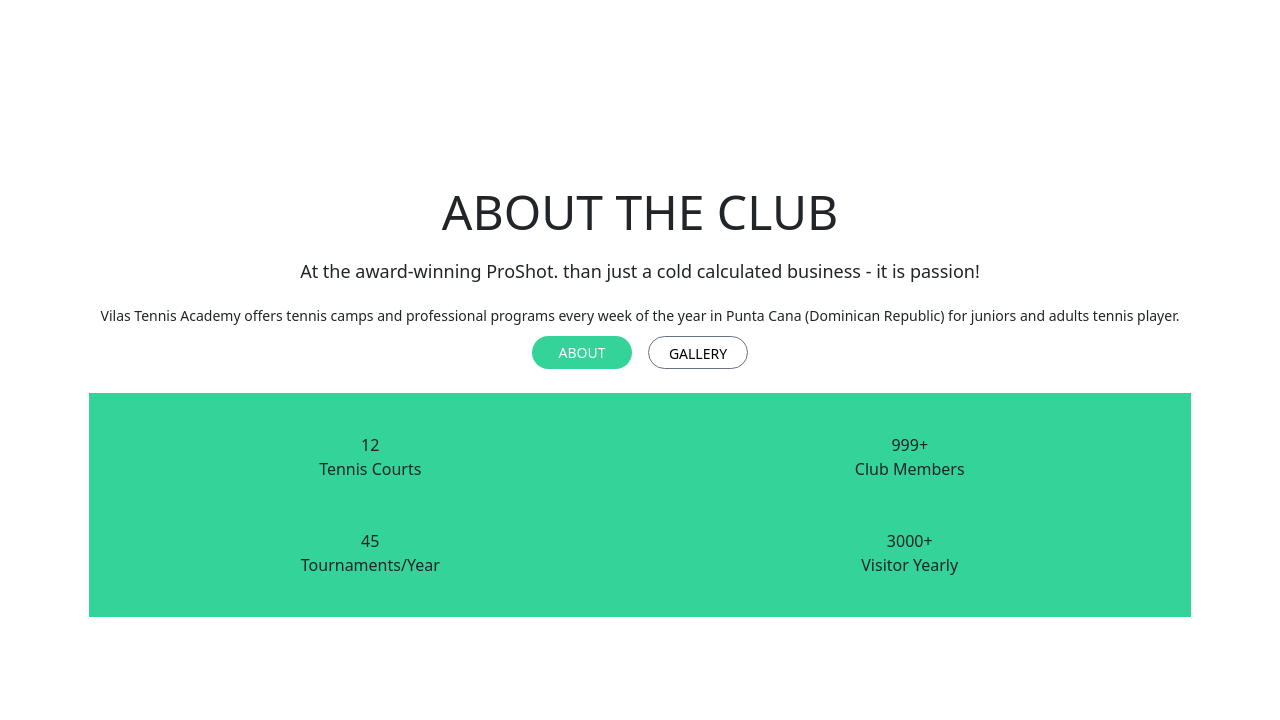
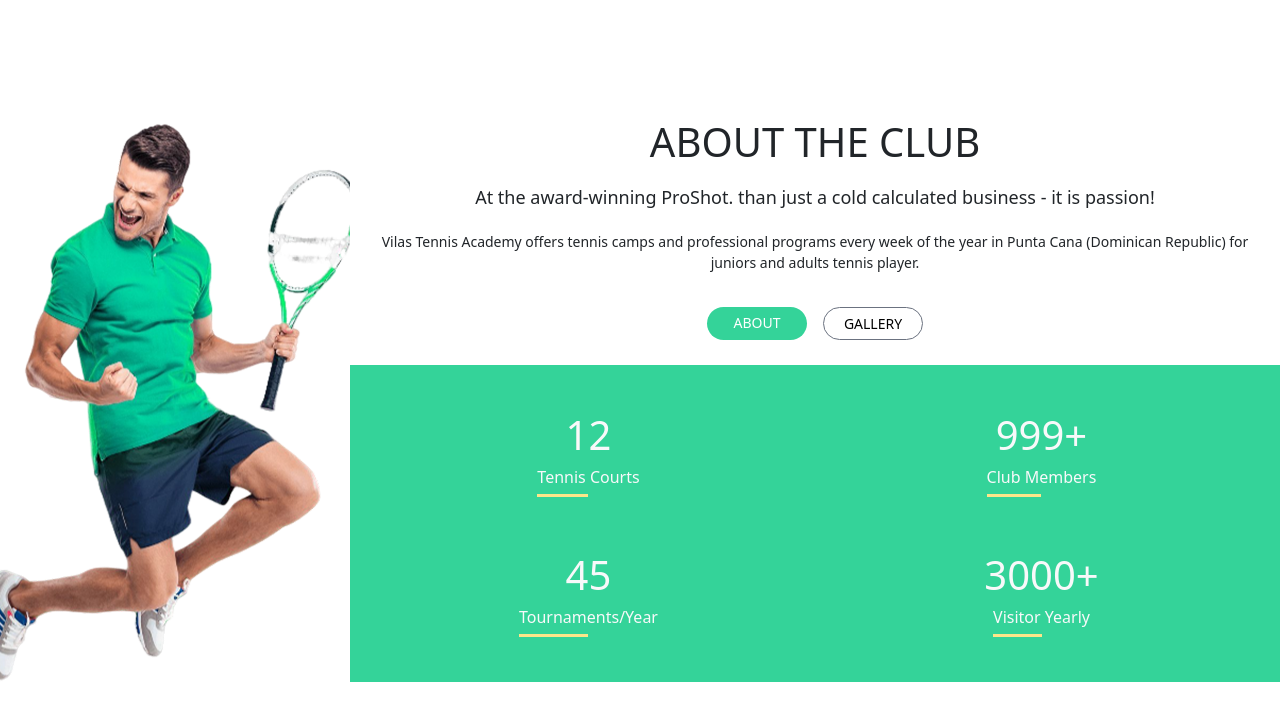
Before and after one commit to andersantos93/tennis-landing-page, a React (Vite) app: page / in a window 1280 px wide. Shown: the top 720 px of the page. Built offline with nearby package versions, Linux system fonts and the light colour scheme.

Commit message:
adjusting layout of about area

```diff
--- a/src/App.css
+++ b/src/App.css
@@ -1,7 +1,6 @@
 #root {
   max-width: 1280px;
   margin: 0 auto;
-  padding: 2rem;
   text-align: center;
   box-sizing: border-box;
 }
--- a/src/components/About.jsx
+++ b/src/components/About.jsx
@@ -1,18 +1,75 @@
-import "../styles/about.css"
+import { useState } from "react";
+
+import "../styles/about.css";
+
+import player from "../assets/player.png";
 
 export default function About() {
   return (
-        <section className="domore py-5 gap-">
-            <div className="container text-center d-flex flex-column">
-                <h2 className="">About the Club</h2>
-                <p>At the award-winning ProShot. than just a cold calculated business - it is passion!</p>
-                <p>Vilas Tennis Academy offers tennis camps and professional programs every week of the year in Punta Cana (Dominican Republic) for juniors and adults tennis player.</p>
-                <div className="">
-                    <a href="#" className="btn btn-primary me-3">About</a>
-                    <a href="#" className="btn btn-outline-primary">Gallery</a>
+    <section className="domore py-5">
+      <img
+        src={player}
+        alt="Player image"
+        class="img-fluid"
+        width="350"
+        height="350"
+      />
+      <div className="container text-center d-flex flex-column about">
+        <h2 className="fs-1 fw-medium">About the Club</h2>
+        <p>
+          At the award-winning ProShot. than just a cold calculated business -
+          it is passion!
+        </p>
+        <p>
+          Vilas Tennis Academy offers tennis camps and professional programs
+          every week of the year in Punta Cana (Dominican Republic) for juniors
+          and adults tennis player.
+        </p>
+        <div className="mt-4">
+          <a href="#" className="btn btn-primary me-3">
+            About
+          </a>
+          <a href="#" className="btn btn-outline-primary">
+            Gallery
+          </a>
         </div>
       </div>
-            <div className="container text-center mt-4 numbers p-4">
+
+      <div className="container text-center mt-3 p-4 info">
+        <div className="row mt-3 mb-3 info">
+          <div className="col-6 col-md-6 mb-5">
+            <div className="fs-1 text-light">12</div>
+            <div className="text-light fw-light description">Tennis Courts</div>
+          </div>
+          <div className="col-6 col-md-6">
+            <div className="fs-1 text-light">999+</div>
+            <div className="text-light fw-light description">Club Members</div>
+          </div>
+          <div className="col-6 col-md-6">
+            <div className="fs-1 text-light">45</div>
+            <div className="text-light fw-light description">
+              Tournaments/Year
+            </div>
+          </div>
+          <div className="col-6 col-md-6">
+            <div className="fs-1 text-light">3000+</div>
+            <div className="text-light fw-light description">
+              Visitor Yearly
+            </div>
+          </div>
+        </div>
+      </div>
+
+      {/* <div className="container text-center mt-4 numbers p-4">
+        <div>
+          <img
+            src={player}
+            alt="Player image"
+            class="img-fluid position-absolute"
+            width="350"
+            height="350"
+          />
+        </div>
         <div className="row mt-3 mb-3">
           <div className="col-6 col-md-6 mb-5">
             <div>12</div>
@@ -31,7 +88,7 @@
             <div>Visitor Yearly</div>
           </div>
         </div>
-            </div>
+      </div> */}
     </section>
-    )
+  );
 }
--- a/src/styles/about.css
+++ b/src/styles/about.css
@@ -1,3 +1,38 @@
+.domore {
+  display: grid;
+  grid-template-areas:
+    "image about"
+    "image about"
+    "image info";
+}
+
+.domore img {
+  grid-area: image;
+  /* position: absolute; */
+}
+
+.domore .about {
+  grid-area: about;
+}
+
+.domore .info {
+  grid-area: info;
+  background-color: var(--default-green-400);
+}
+
+.domore .info .description {
+  position: relative;
+  display: inline-block;
+}
+
+.domore .info .description::after {
+  border-bottom: 3px solid var(--default-yellow-200);
+  padding-bottom: 5px;
+  content: "";
+  display: block;
+  width: 50%;
+}
+
 .domore h2 {
   font-size: 48px;
   text-transform: uppercase;
@@ -36,6 +71,8 @@
   color: #000;
 }
 
-.domore .numbers {
-    background-color: var(--default-green-400);
+@media screen and (max-width: 768px) {
+  .domore img {
+    display: none;
   }
+}
```
Lines whose indentation alone changed are shown as unchanged.
